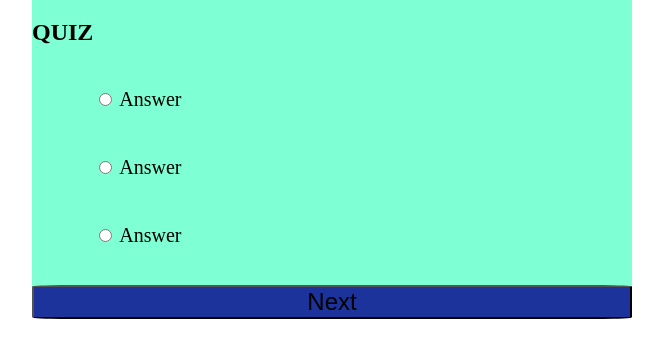
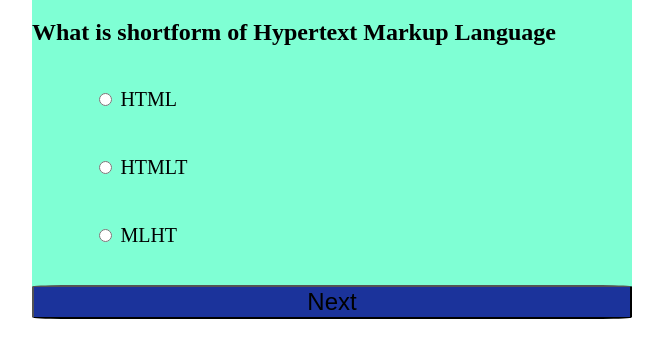
Before and after one commit to DENNISINNOCENT/Quiz-box, a plain HTML site: page index.html in a window 1280 px wide. Shown: the part 279-636 px from the top of the page, without its empty margins (308-971 px from the left). Drawn offline with Linux system fonts and the light colour scheme.

Commit message:
adding a README.md file

```diff
--- a/index.html
+++ b/index.html
@@ -33,7 +33,7 @@
     </div>
     <button id="submitBtn">Next</button>
     </div>
-    <script src="./assets/quiz.js"></script>
+    <script src="./assets/index.js"></script>
 
 </body>
 </html>
```
Also changed, not shown: 1 other file.
